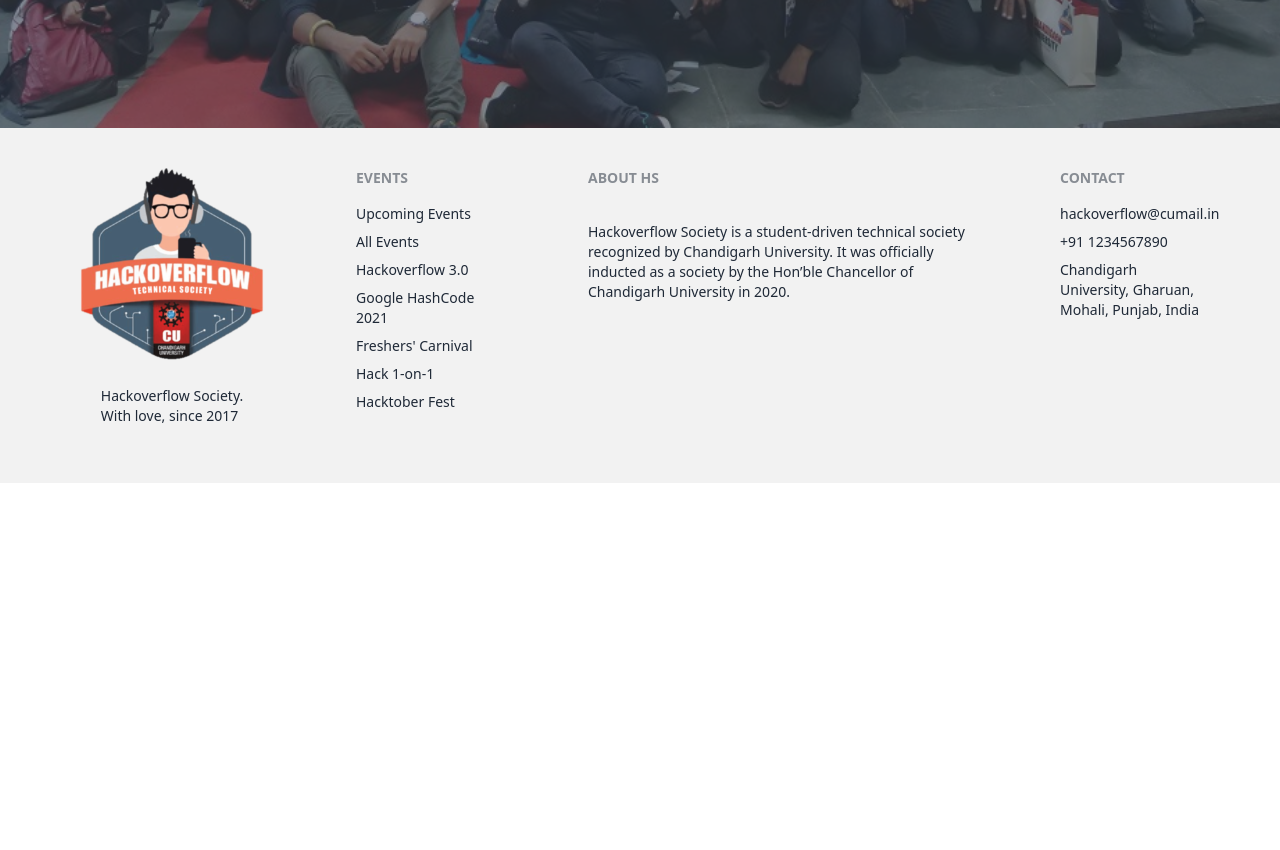
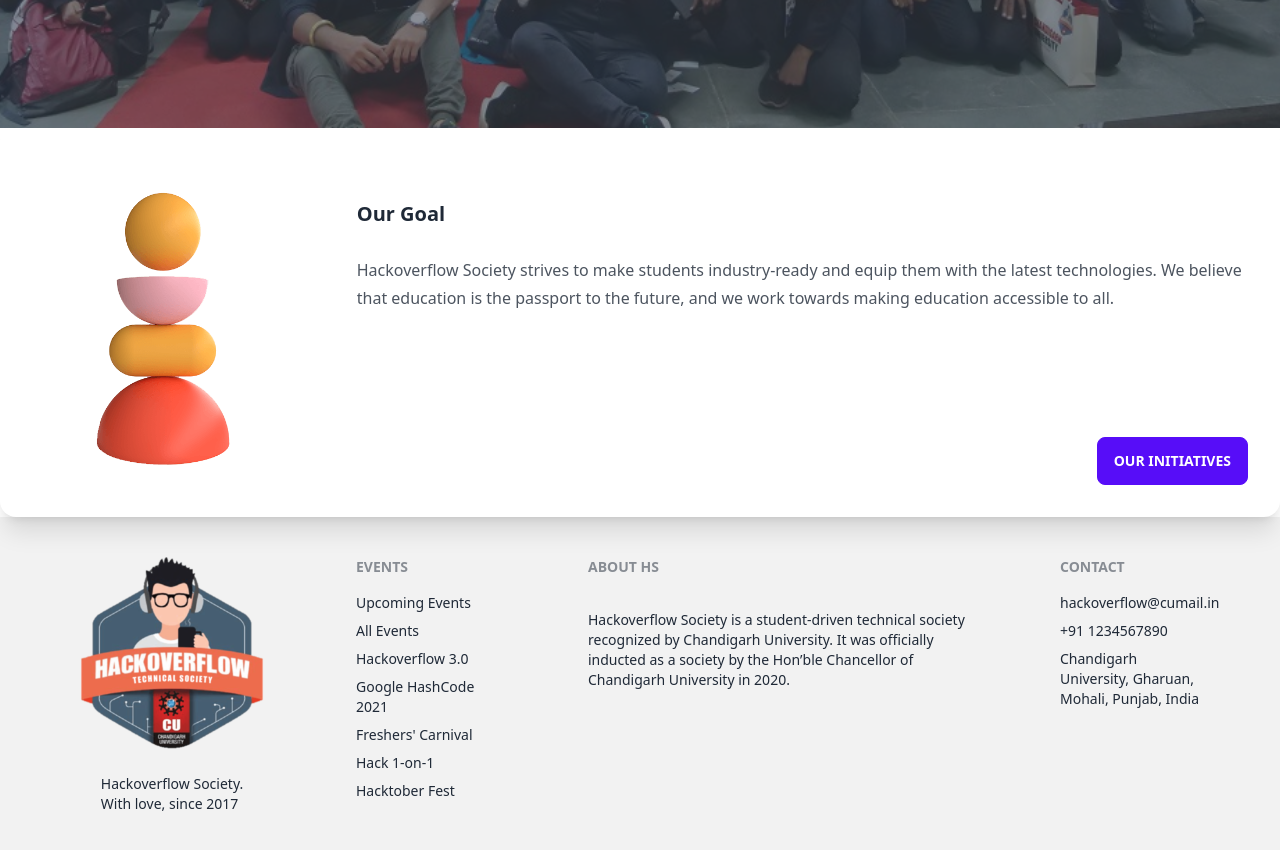
Before and after one commit to laughingclouds/hswebsite-prototype, a Next.js app: page / in a window 1280 px wide. Shown: the part 920-1770 px from the top of the page. Before the commit the page ends 1403 px from the top, so only its background shows below. Built offline with nearby package versions, Linux system fonts and the light colour scheme.

Commit message:
Add another section

```diff
--- a/pages/index.js
+++ b/pages/index.js
@@ -1,5 +1,8 @@
 import Head from "next/head";
+import Image from "next/image";
 import Anchor from "../components/Anchor";
+
+import ourgoallogo from "../public/ourgoallogo.png"
 
 export default function Home() {
   return (
@@ -10,6 +13,7 @@
 
       <div className="hero min-h-screen" style={{ backgroundImage: `url("/homeoverlay.jpg")` }}>
         <div className="hero-overlay bg-opacity-60"></div>
+
         <div className="hero-content text-center text-neutral-content">
           <div className="max-w-2xl">
             <h1 className="mb-5 text-5xl font-bold">For Students. By Students.</h1>
@@ -21,6 +25,18 @@
           </div>
         </div>
       </div>
+
+      <div className="card lg:card-side bg-base-100 shadow-xl">
+        <figure><Image src={ourgoallogo} alt="" /></figure>
+
+        <div className="card-body">
+          <h2 className="card-title">Our Goal</h2>
+          <p>Hackoverflow Society strives to make students industry-ready and equip them with the latest technologies. We believe that education is the passport to the future, and we work towards making education accessible to all.</p>
+          <div className="card-actions justify-end">
+            <Anchor href="/initiatives" className="btn btn-primary" override>Our Initiatives</Anchor>
+          </div>
+        </div>
+      </div>
     </>
   );
 }
```
Also changed, not shown: public/ourgoallogo.png (added).
